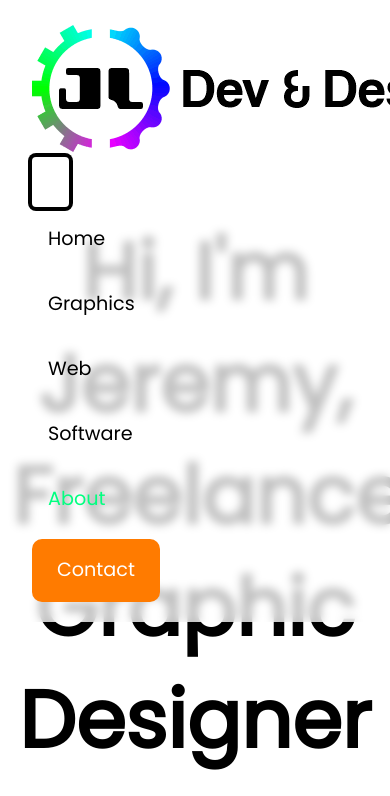
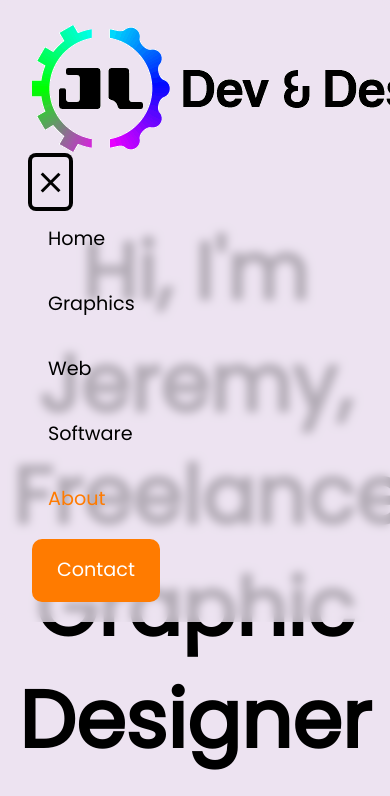
Before and after one commit to JLambCode/JLDevAndDesignSite, a website: page index.html in a window 390 px wide. Both pictures are taken after a click on the button 50 px from the left and 182 px from the top of the page. Shown: the top 796 px of the page. Drawn offline with nearby package versions, Linux system fonts and the light colour scheme.

Commit message:
Update style.css

```diff
--- a/style.css
+++ b/style.css
@@ -11,7 +11,7 @@ body {
   font-family: "Poppins";
   line-height: 20px;
   color: #000000;
-  background-color: #ffffff;
+  background-color: rgba(237, 227, 241);
 }
 
 a {
@@ -21,7 +21,7 @@ a {
 }
 
 a:hover {
-  color: rgb(0, 255, 128);
+  color: #ff7b00;
 }
 
 .fixed-top {
@@ -37,7 +37,7 @@ a:hover {
   -webkit-order: 0;
   -ms-flex-order: 0;
   order: 0;
-  background-color: rgba(255, 255, 255, 0.75);
+  background-color: rgba(237, 227, 241, 0.75);
   backdrop-filter: blur(5px);
 }
 
@@ -66,7 +66,7 @@ a:hover {
   height: 3px;
   margin-top: 5px;
   margin-bottom: 5px;
-  background: #fff;
+  background: rgb(0, 0, 0);
   position: relative;
   left: 0;
   opacity: 1;
@@ -109,11 +109,11 @@ a:hover {
 }
 
 .navbar-expand-lg .navbar-nav .nav-link.active {
-  color: rgb(0, 255, 128);
+  color: #ff7b00;
 }
 
 .dropdown-menu {
-  background-color: rgb(0, 255, 128);
+  background-color: #ff7b00;
 }
 
 .dropdown-item {
```
